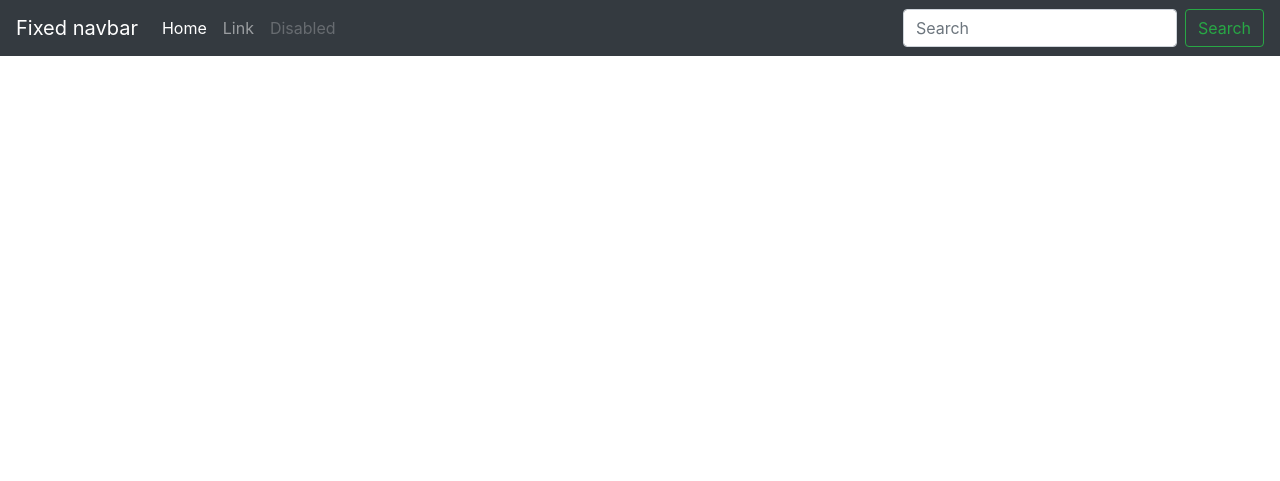
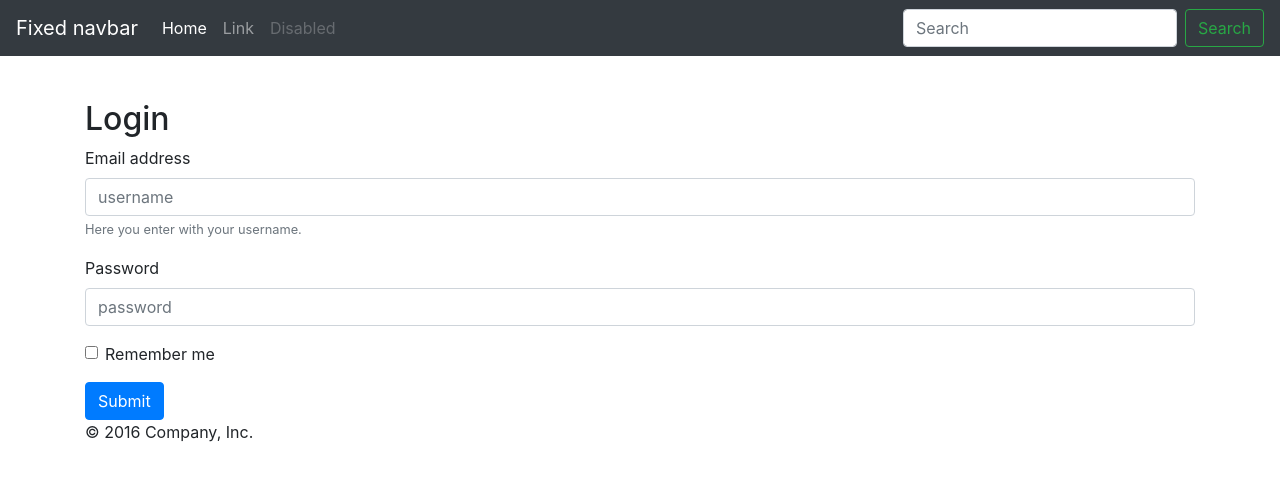
Before and after one commit to danieldeandradelopes/like-twitter-flask, a Flask app: page /login in a window 1280 px wide. Shown: the top 481 px of the page. Run offline with Flask 2, Linux system fonts and the light colour scheme; some libraries are stand-ins or nearby versions.

Commit message:
PAGES  - Created page for login and added validations and submits

```diff
--- a/app/controllers/default.py
+++ b/app/controllers/default.py
@@ -1,11 +1,12 @@
 from flask import render_template
 from app import app
-
+from app.models.forms import LoginForm
 
 # @app.route('/index/<user>')
 # @app.route('/', defaults={"user": None})
 # def index(user):
 #     return render_template('index.html', user=user)
+
 
 @app.route('/index')
 @app.route('/')
@@ -13,9 +14,15 @@ def index():
     return render_template('index.html')
 
 
-@app.route('/login')
+@app.route('/login', methods=["GET", "POST"])
 def login():
-    return render_template('base.html')
+    form = LoginForm()
+    if form.validate_on_submit():
+        print(form.username.data)
+        print(form.password.data)
+    else:
+        print(form.errors)
+    return render_template('login.html', form=form)
 
 
 # case name is empty your value now is None
--- /dev/null
+++ b/app/models/forms.py
@@ -0,0 +1,9 @@
+from flask_wtf import FlaskForm
+from wtforms import StringField, PasswordField, BooleanField
+from wtforms.validators import DataRequired
+
+
+class LoginForm(FlaskForm):
+    username = StringField("username", validators=[DataRequired()])
+    password = PasswordField("password", validators=[DataRequired()])
+    remember_me = BooleanField("remember_me")
--- a/app/templates/base.html
+++ b/app/templates/base.html
@@ -18,7 +18,7 @@
 <body>
 
     <div class="container">
-        <header>
+        <header style="margin-bottom: 100px;">
             <!-- Fixed navbar -->
             <nav class="navbar navbar-expand-md navbar-dark fixed-top bg-dark">
                 <a class="navbar-brand" href="#">Fixed navbar</a>
@@ -44,13 +44,15 @@
                     </form>
                 </div>
             </nav>
+        </header>
 
-            {% block content %}
-            {% endblock %}
 
-            <footer class="footer">
-                <p>&copy; 2016 Company, Inc.</p>
-            </footer>
+        {% block content %}
+        {% endblock %}
+
+        <footer class="footer">
+            <p>&copy; 2016 Company, Inc.</p>
+        </footer>
 
     </div> <!-- /container -->
 
--- a/app/templates/index.html
+++ b/app/templates/index.html
@@ -4,7 +4,7 @@
 
 {% block content %}
 
-<div class="jumbotron" style="margin-top: 100px;">
+<div class="jumbotron">
     <h1>Jumbotron heading</h1>
     <p class="lead">Cras justo odio, dapibus ac facilisis in, egestas eget quam. Fusce dapibus, tellus ac
         cursus
--- /dev/null
+++ b/app/templates/login.html
@@ -0,0 +1,47 @@
+{% extends 'base.html' %}
+
+{% block title %} {{ super() }} - Home {% endblock %}
+
+{% block content %}
+<form action="" method="POST">
+    {{ form.csrf_token }}
+    <div class="form-group">
+        <h2>Login</h2>
+        <label for="exampleInputEmail1">Email address</label>
+        {{form.username(class="form-control", placeholder="username" )}}
+        <small id="emailHelp" class="form-text text-muted">Here you enter with your username.</small>
+
+        {% if form.errors.username %}
+        <div class="alert alert-danger" role="alert">
+            <ul>
+                {% for e in form.errors.name %}
+                <li> {{ e }} </li>
+                {% endfor %}
+            </ul>
+            {{ form.errors.username }}
+        </div>
+        {% endif %}
+
+    </div>
+    <div class="form-group">
+        <label for="exampleInputPassword1">Password</label>
+        {{form.password(class="form-control", placeholder="password" )}}
+
+        {% if form.errors.password %}
+        <div class="alert alert-danger" role="alert">
+            <ul>
+                {% for e in form.errors.password %}
+                <li> {{ e }} </li>
+                {% endfor %}
+            </ul>
+        </div>
+        {% endif %}
+    </div>
+    <div class="form-group form-check">
+        <label class="form-check-label" for="exampleCheck1">
+            {{ form.remember_me(class="form-check-input") }} Remember me
+        </label>
+    </div>
+    <button type="submit" class="btn btn-primary">Submit</button>
+</form>
+{% endblock %}
--- a/config.py
+++ b/config.py
@@ -2,3 +2,5 @@ DEBUG = True
 
 SQLALCHEMY_DATABASE_URI = 'sqlite:///storage.db'
 SQLALCHEMY_TRACK_MODIFICATIONS = True
+
+SECRET_KEY = 'my-name-secret'
```
